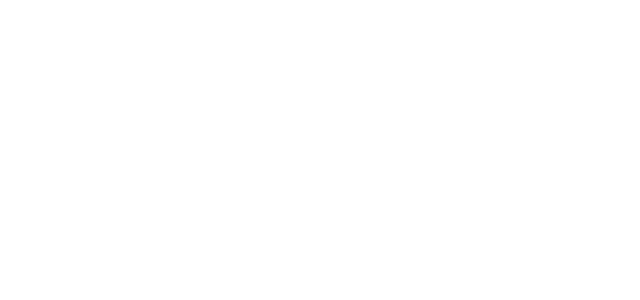
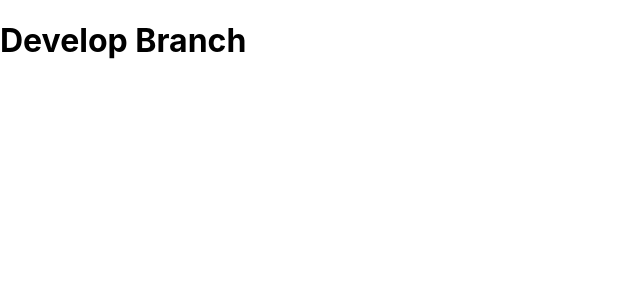
Before and after one commit to TaniaOlivas/24-hour-project, a React (Create React App) app: page / in a window 1280 px wide. Shown: the top 300 px of the page, without its empty margins (0-640 px from the left). Built offline with nearby package versions, Linux system fonts and the light colour scheme.

Commit message:
Pushing develop branch

```diff
--- a/src/App.jsx
+++ b/src/App.jsx
@@ -1,7 +1,11 @@
 import React from 'react';
 
 function App() {
-  return <div></div>;
+  return (
+    <div>
+      <h1>Develop Branch</h1>
+    </div>
+  );
 }
 
 export default App;
```
